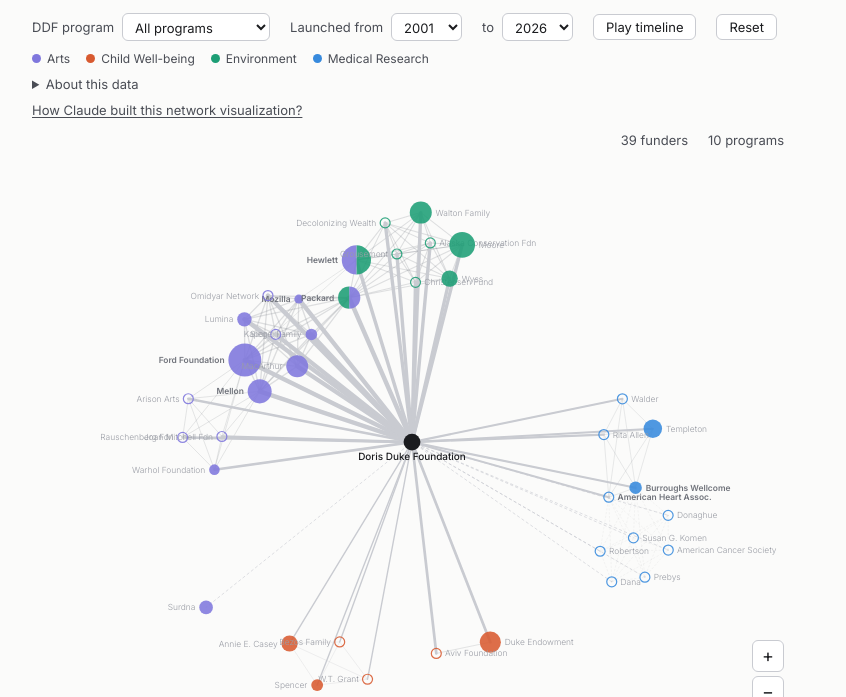
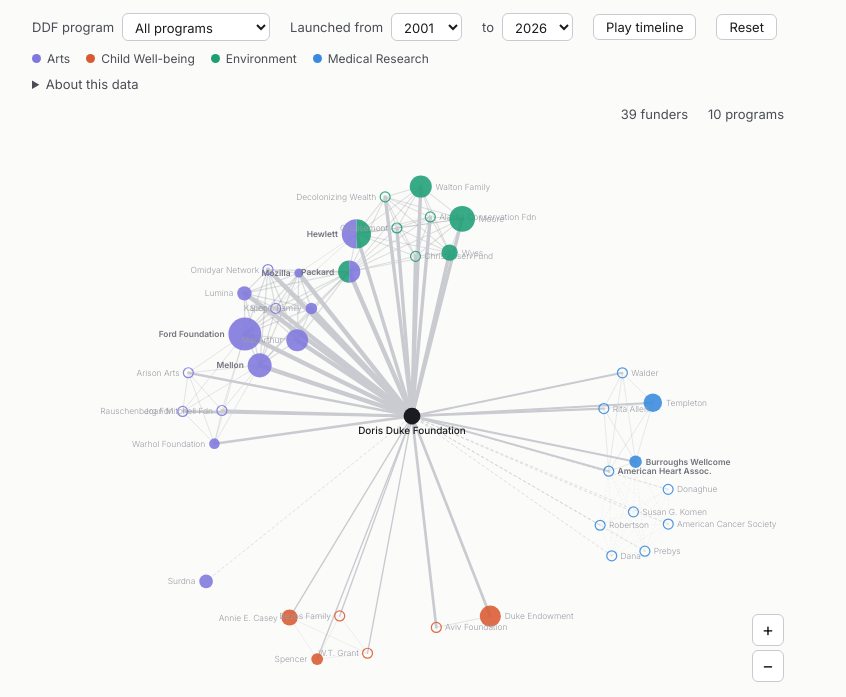
Before and after one commit to brandonvchu/DDF-funder-network, a plain HTML site: page index.html in a window 1280 px wide. Shown: the part 85-782 px from the top of the page, without its empty margins (58-904 px from the left). Drawn offline with Linux system fonts and the light colour scheme.

Commit message:
Keep a single transcript link at the bottom
Co-Authored-By: Claude Sonnet 5.5 <noreply@anthropic.com>
Claude-Session: https://claude.ai/code/session_011QPxXLPNbGydjyNk9NHr6m

```diff
--- a/index.html
+++ b/index.html
@@ -83,7 +83,6 @@ details.about p{margin:6px 0 0;max-width:760px;line-height:1.5}
 <details class="about"><summary>About this data</summary>
 <p>Each dot represents a funder that has co-funded a program with DDF, sized by endowment and colored by DDF program. Darker edges connect a funder to DDF. Lighter edges connect funders in the same program. Edge width is the combined size of shared programs (log scale); dashed means the amount was not disclosed. DDF is drawn at a fixed size. Endowment figures mix endowment and total assets from 2024 to 2026.</p>
 </details>
-<p class="howlink"><a href="how-claude-built-this.html">How Claude built this network visualization?</a></p>
 <div class="stage"><div class="wrap"><div id="yr" aria-hidden="true"></div><div id="tip" hidden></div><div id="stats"><button type="button" id="fbtn" class="lite"></button><button type="button" id="pbtn" class="lite"></button></div><div id="zoom"><button id="zin" type="button" aria-label="Zoom in">+</button><button id="zout" type="button" aria-label="Zoom out">−</button></div><svg id="net" viewBox="0 -60 680 760" width="100%" role="img" aria-label="Spring-layout network of DDF and co-funders clustered by program, nodes colored by DDF program and sized by endowment"><title>DDF co-funding network by program</title></svg></div><aside id="panel" hidden aria-label="Details"></aside></div>
 <div class="keys">
 <span>Dot area = endowment:</span>
```
